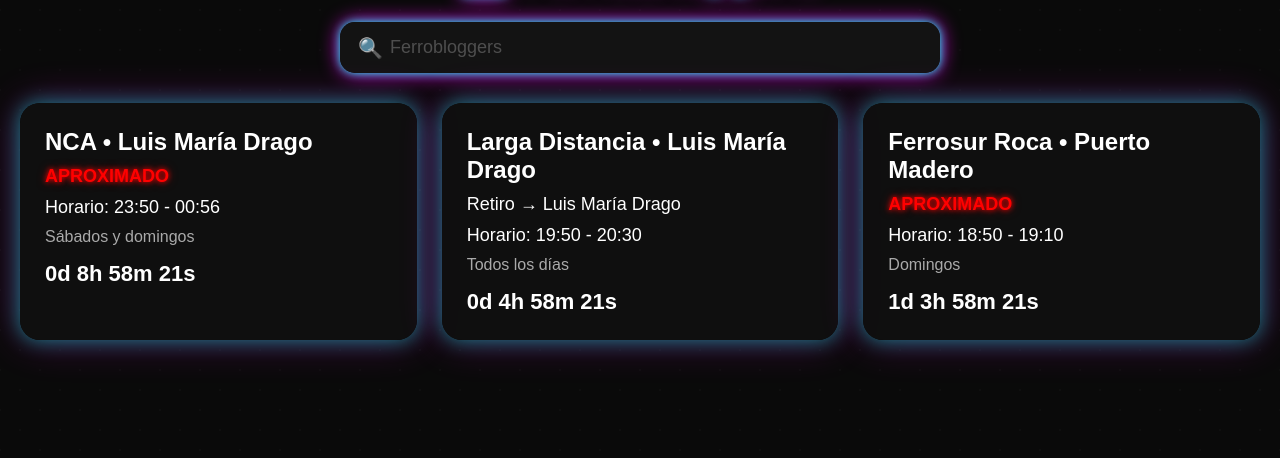
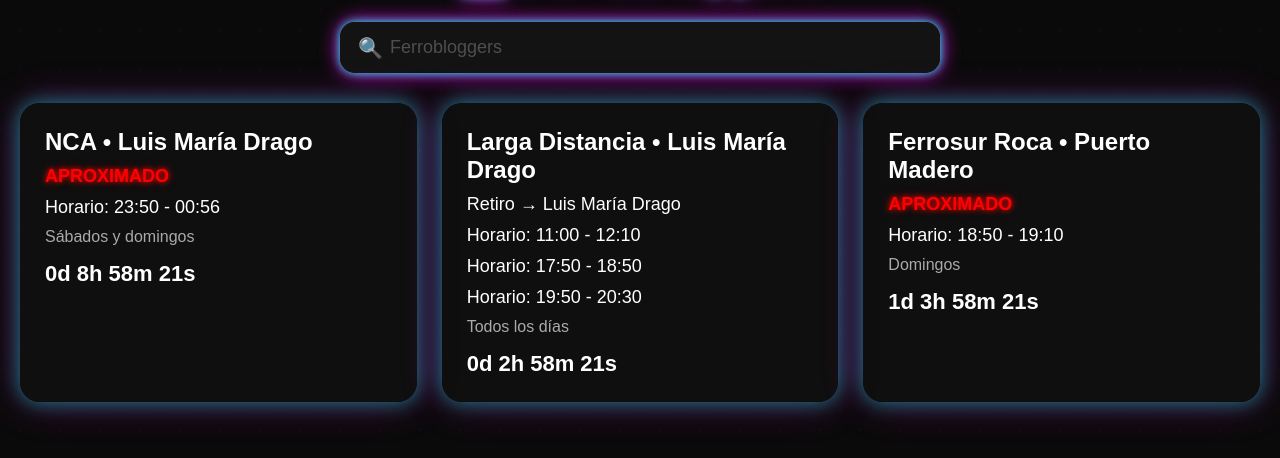
Before and after one commit to Valencraft254/FERROBLOGGERS, a plain HTML site: page index.html in a window 1280 px wide. Shown: the part 70-528 px from the top of the page. Drawn offline with Linux system fonts and the light colour scheme.

Commit message:
Actualizar index.html

```diff
--- a/index.html
+++ b/index.html
@@ -7,7 +7,7 @@
 <style>
 *{margin:0;padding:0;box-sizing:border-box;font-family:Arial,sans-serif;}
 body{
-    background-color:#0a0a0a; /* fondo negro profesional */
+    background-color:#0a0a0a;
     background-image: radial-gradient(circle at 50% 50%, rgba(255,255,255,0.02) 1px, transparent 1px),
                       radial-gradient(circle at 50% 50%, rgba(255,255,255,0.02) 1px, transparent 1px);
     background-size: 40px 40px;
@@ -71,7 +71,7 @@
 .card h2{margin-bottom:10px;font-size:24px;}
 .aprox{
     color:red;
-    font-weight:bold; /* bold aplicado */
+    font-weight:bold;
     font-size:18px;
     margin-bottom:10px;
     text-transform: uppercase;
@@ -92,7 +92,6 @@
 
 <div class="container">
 
-<!-- NCA Luis María Drago -->
 <div class="card" id="ncaCard">
     <h2>NCA • Luis María Drago</h2>
     <div class="aprox">APROXIMADO</div>
@@ -101,16 +100,16 @@
     <div class="countdown" id="count1"></div>
 </div>
 
-<!-- Larga Distancia solo Luis María Drago -->
-<div class="card">
+<div class="card" id="ldCard">
     <h2>Larga Distancia • Luis María Drago</h2>
     <div class="time">Retiro → Luis María Drago</div>
-    <div class="time">Horario: 19:50 - 20:30</div>
+    <div class="time" id="ldTime1">Horario: 11:00 - 12:10</div>
+    <div class="time" id="ldTime2">Horario: 17:50 - 18:50</div>
+    <div class="time" id="ldTime3">Horario: 19:50 - 20:30</div>
     <div class="days">Todos los días</div>
     <div class="countdown" id="count2"></div>
 </div>
 
-<!-- Ferrosur Roca Puerto Madero -->
 <div class="card">
     <h2>Ferrosur Roca • Puerto Madero</h2>
     <div class="aprox">APROXIMADO</div>
@@ -159,20 +158,22 @@
     return {schedule:s,start:start,end:null,text:`Próximo: ${formatTime(s)}`};
 }
 
-function getNextTrainTime(startH,startM,endH,endM,daysAllowed){
+function getNextTrainTime(times, daysAllowed){
     const now = new Date();
     const day = now.getDay();
-    let nextStart = new Date(); nextStart.setHours(startH,startM,0,0);
-    let nextEnd = new Date(); nextEnd.setHours(endH,endM,0,0);
-    if(nextEnd<nextStart) nextEnd.setDate(nextEnd.getDate()+1);
-    if(daysAllowed.includes(day) && now<nextEnd){
-        return nextStart>now?nextStart:nextEnd;
-    } else {
-        let addDays = 1;
-        while(!daysAllowed.includes((day+addDays)%7)) addDays++;
-        nextStart.setDate(nextStart.getDate()+addDays);
-        return nextStart;
+    for(const t of times){
+        let start = new Date(); start.setHours(t.startH,t.startM,0,0);
+        let end = new Date(); end.setHours(t.endH,t.endM,0,0);
+        if(end<start) end.setDate(end.getDate()+1);
+        if(daysAllowed.includes(day) && now<end) return start>now?start:end;
     }
+    // Si ya pasaron, buscar siguiente día permitido
+    let addDays = 1;
+    while(!daysAllowed.includes((day+addDays)%7)) addDays++;
+    const nextStart = new Date(); nextStart.setDate(now.getDate()+addDays);
+    const t = times[0];
+    nextStart.setHours(t.startH,t.startM,0,0);
+    return nextStart;
 }
 
 function updateCountdown(id,startTime){
@@ -199,8 +200,13 @@
     document.getElementById('ncaTime').innerText=nextNCA.text;
     updateCountdown("count1",nextNCA.start);
 
-    updateCountdown("count2",getNextTrainTime(19,50,20,30,[0,1,2,3,4,5,6]));
-    updateCountdown("count3",getNextTrainTime(18,50,19,10,[0]));
+    const ldTimes = [
+        {startH:11,startM:0,endH:12,endM:10},
+        {startH:17,startM:50,endH:18,endM:50},
+        {startH:19,startM:50,endH:20,endM:30}
+    ];
+    updateCountdown("count2",getNextTrainTime(ldTimes,[0,1,2,3,4,5,6]));
+    updateCountdown("count3",getNextTrainTime([{startH:18,startM:50,endH:19,endM:10}],[0]));
 },1000);
 
 const searchInput=document.getElementById("searchInput");
```
